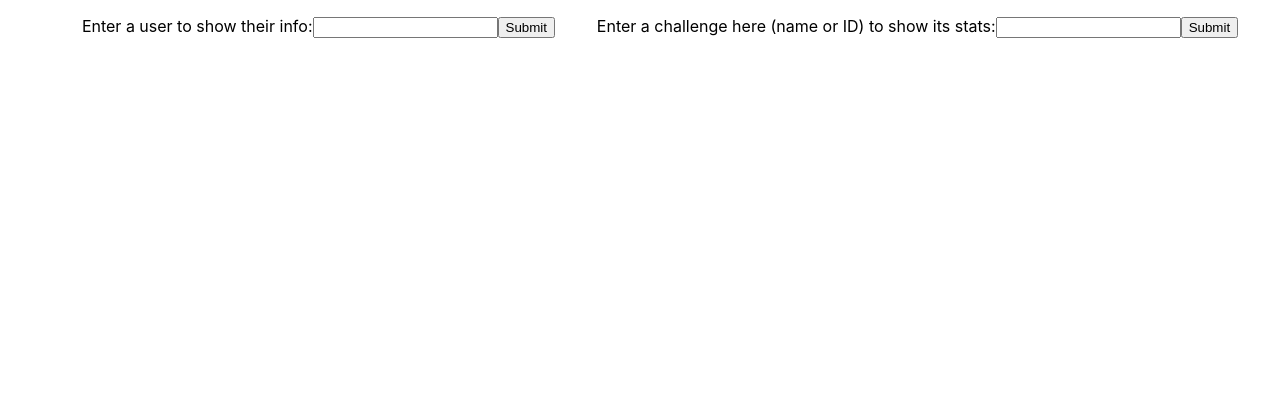
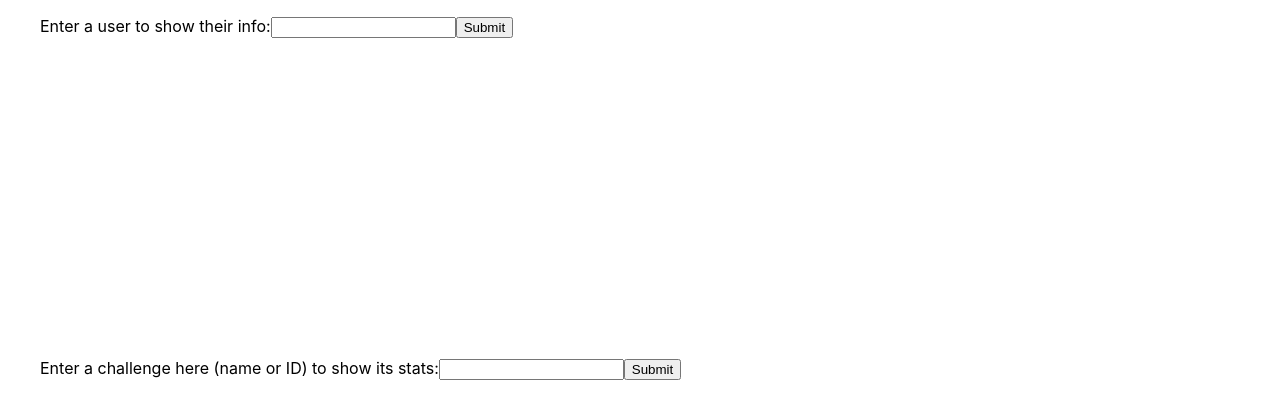
Before and after one commit to crispinonicky/codewars-api, a React (Create React App) app: page / in a window 1280 px wide. Shown: the top 418 px of the page. Built offline with nearby package versions, Linux system fonts and the light colour scheme.

Commit message:
rendering works

```diff
--- a/src/App.css
+++ b/src/App.css
@@ -27,3 +27,21 @@
 .App-link {
   color: #09d3ac;
 }
+
+.theForms {
+  display: flex;
+  flex-direction: column;
+  /* width: 22vw; */
+}
+
+.theForms > li {
+  margin-bottom: 40vh;
+}
+
+.userDetails {
+  list-style: none;
+}
+
+.userForm {
+  display: flex;
+}
--- a/src/App.js
+++ b/src/App.js
@@ -3,11 +3,13 @@ import axios from 'axios';
 import React, { useState, useEffect } from "react";
 
 function App() {
-  const [userInfo, setUserInfo] = useState("");
+  const [username, setUserInfo] = useState("");
+  const [userData, setUserData] = useState("");
+  const [userSearch, setUserSearch] = useState(false);
   const [challengeInfo, setChallengeInfo] = useState("");
 
   useEffect(() => {
-    // console.log("User we are searching for (INFO): ", userInfo);
+    // console.log("User we are searching for (INFO): ", username);
     // console.log("User we are searching for (CHALLENGES): ", userChallenges);
     // console.log("Challenge we are searching for: ", challengeInfo);
   });
@@ -19,18 +21,20 @@ function App() {
 
   function getUser(e, user) {
 
-    user = userInfo;
+    user = username;
     axios
       .get(corsAnywhere + "https://www.codewars.com/api/v1/users/" + user)
       .then(data => {
-        console.log(`This is the information on ${userInfo}:`);
+        console.log(`This is the information on ${username}:`);
         console.log(data.data);
+        setUserSearch(true)
+        setUserData(data.data)
       })
       .catch(err => {
         // console.log("User not found!")
         console.log(err);
       });
-    console.log("Searching for ", userInfo);
+    console.log("Searching for ", username);
 
     axios
     .get(
@@ -84,22 +88,42 @@ function App() {
     setChallengeInfo(e.target.value);
   }
 
+  function showUserDetails() {
+    if (userSearch === true) {
+      return(
+      <ul className = "userDetails">
+      <li>
+        Username: {userData.username}
+      </li>
+      <li>
+        Honor: {userData.honor}
+      </li>
+      <li>
+        Leaderboard Position: #{userData.leaderboardPosition}
+      </li>
+    </ul>
+      )
+    }
+  }
+
   return (
     <div className="App">
-      <ul>
-        <li>
+      <ul className = "theForms">
+        <li className = "userForm">
           <form onSubmit={getUser}>
             <label>
               Enter a user to show their info:
-              <input type="text" value={userInfo} onChange={handleChangeUser} />
+              <input type="text" value={username} onChange={handleChangeUser} />
             </label>
             <input
               type="submit"
               value="Submit"
-              onClick={e => getUser(e, { userInfo })}
+              onClick={e => getUser(e, { username })}
             />
           </form>
+          {showUserDetails()}
         </li>
+
 
         <li>
           <form onSubmit={getChallenge}>
```
